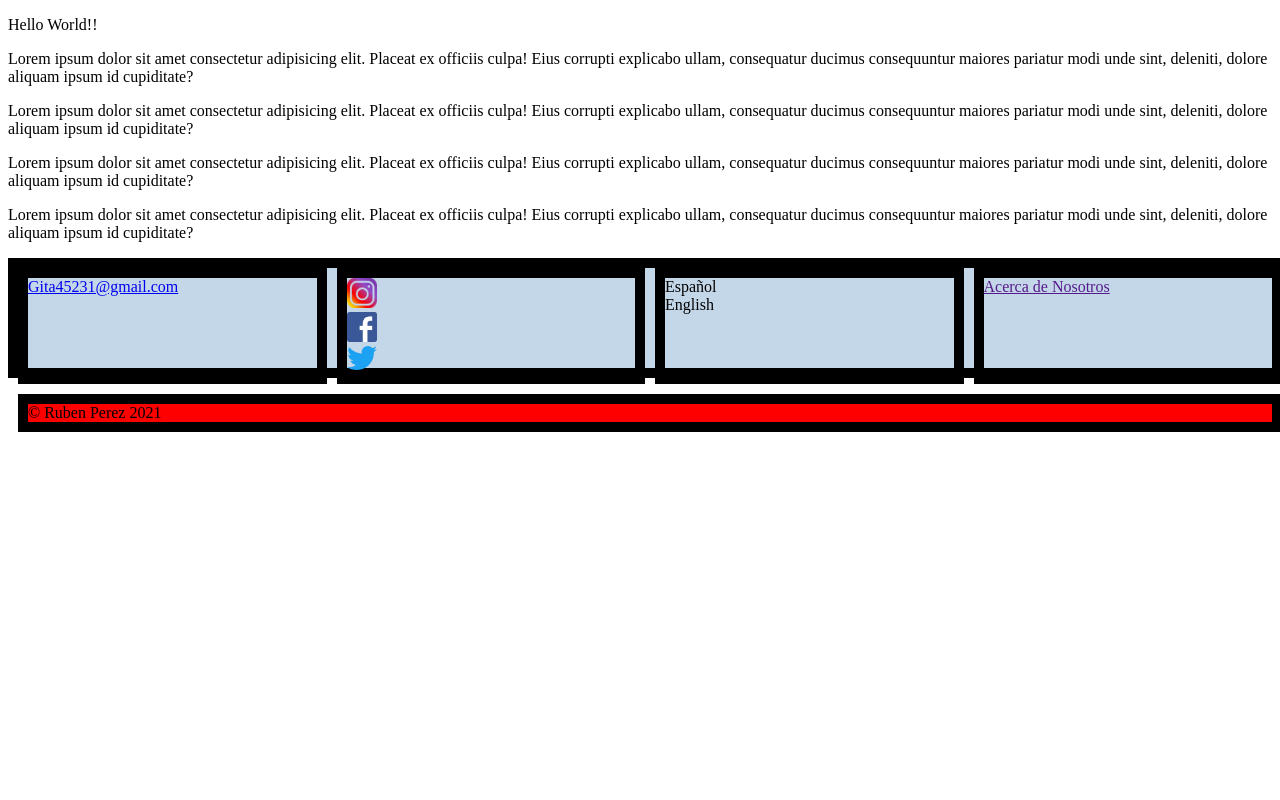
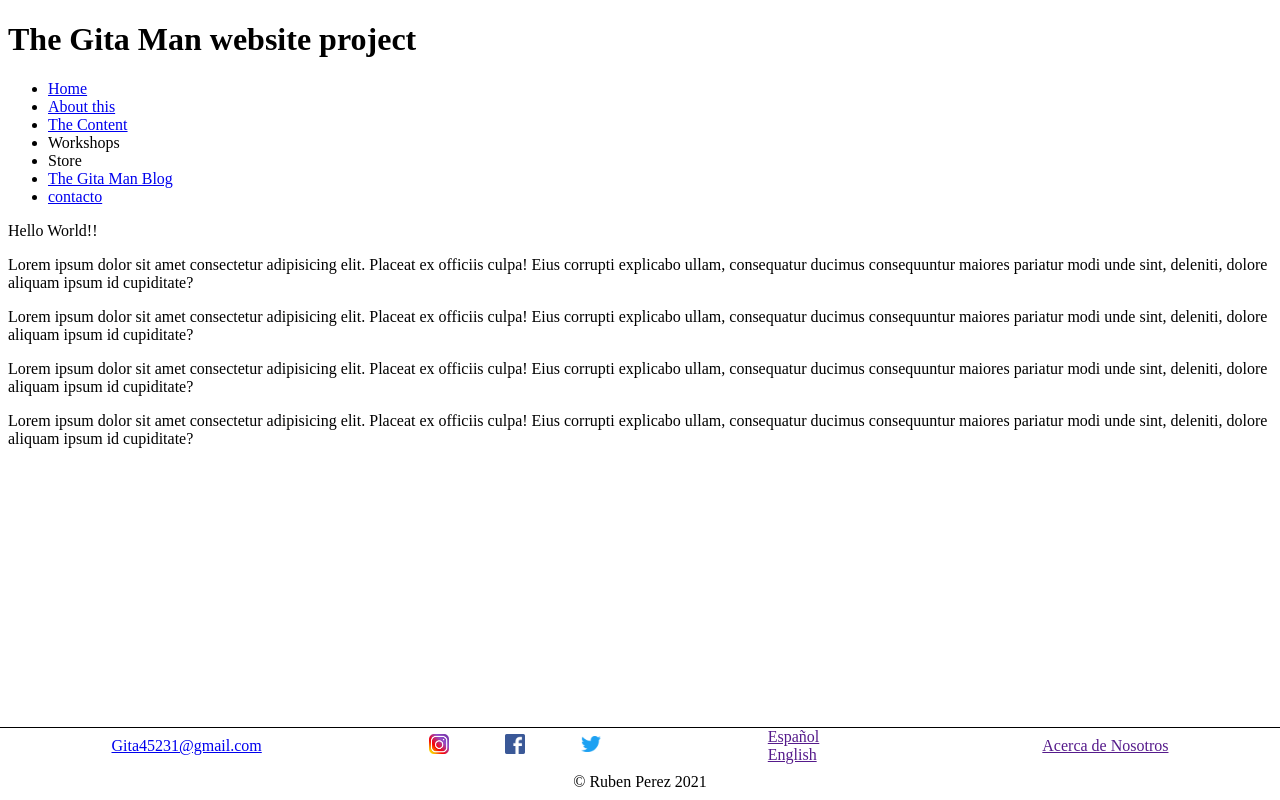
Before and after one commit to rubenperezjimenez/GitaRepository, a plain HTML site: page index.html in a window 1280 px wide. Drawn offline with Linux system fonts and the light colour scheme.

Commit message:
footer ok

```diff
--- a/estilos.css
+++ b/estilos.css
@@ -1,13 +1,30 @@
+.body {
+    font-family: 'Prompt', sans-serif;
+}
+
+.header{
+    font-family: 'Prompt', sans-serif;
+}
+
+.footer{
+    font-family: 'Prompt', sans-serif;
+}
 .footerContainer {
+    position: fixed;
+    /*padding: 10px 10px 10px 10px;*/
+    bottom: 0;
+    right:0;
+    width: 95%;
+
+
+
     width: 100%;
-    height: 100px;
-    background-color: rgb(196, 215, 233);
-    border: black solid 10px;
+    border-top: black solid 1px;
     display: grid;
-    grid-template-columns: 4fr 4fr 4fr 4fr;
-    grid-template-rows: 2fr 2fr;
-    column-gap: 10px;
-    row-gap: 10px;
+    grid-template-columns: repeat (4, 1fr);
+    grid-template-rows: 3fr 3fr;
+    column-gap: 0px;
+    row-gap: 0px;
     grid-template-areas:
         "email social languages about"
         /* No es correcto que un mismo elemento ocupe todas las columnas de una misma fila, a menos que ocupe otra columna en otra fila generando una forma de L */
@@ -18,37 +35,35 @@
 
     justify-content: center;
     align-content: center;*/
+
 }
 
-.Item {
-    border: black solid 10px;
-    background-color:white;
+.box {
+    border: white solid 0px;
+    display:flex;
+    align-items: center;
+    justify-content: center;
 }
 
-.ItemEmail {
-    border: black solid 10px;
+.Email {
     grid-area: email;
 }
 
-.ItemAboutUs {
-    border: black solid 10px;
+.AboutUs {
     grid-area: about;
 }
 
-.ItemSocial {
-    border: black solid 10px;
-
+.Social {
     grid-area: social;
+    justify-content:space-evenly;
 }
 
-.ItemCopyright {
-    border: black solid 10px;
+.Copyright {
     grid-area: copyRight;
-    background-color:red;
+
 }
 
-.ItemLanguages {
-    border: black solid 10px;
-
+.Languages {
+    display:grid;
     grid-area: languages;
 }
--- a/index.html
+++ b/index.html
@@ -6,35 +6,61 @@
     <meta http-equiv="X-UA-Compatible" content="IE=edge">
     <meta name="viewport" content="width=device-width, initial-scale=1.0">
     <title>Document</title>
+    <link rel="preconnect" href="https://fonts.googleapis.com">
+    <link rel="preconnect" href="https://fonts.gstatic.com" crossorigin>
+    <link href="https://fonts.googleapis.com/css2?family=Prompt:wght@300&display=swap" rel="stylesheet">
     <link rel="stylesheet" href="estilos.css">
 
 </head>
 
 <body>
+    <header>
+        <h1>The Gita Man website project</h1>
+        <nav>
+            <ul>
+                <li><a href="./index.html">Home</a></li>
+                <li><a href="#About this">About this</a></li>
+                <li><a href="./Content.html"> The Content</a></li>
+                <li>Workshops</li>
+                <li>Store</li>
+                <li> <a href="#The Gita Man Blog">The Gita Man Blog</a></li>
+                <li><a href="./contacto.html"> contacto</a></li>
+            </ul>
+        </nav>
+    </header>
     <p>Hello World!!</p>
-    <p>Lorem ipsum dolor sit amet consectetur adipisicing elit. Placeat ex officiis culpa! Eius corrupti explicabo ullam, consequatur ducimus consequuntur maiores pariatur modi unde sint, deleniti, dolore aliquam ipsum id cupiditate?</p>
-    <p>Lorem ipsum dolor sit amet consectetur adipisicing elit. Placeat ex officiis culpa! Eius corrupti explicabo ullam, consequatur ducimus consequuntur maiores pariatur modi unde sint, deleniti, dolore aliquam ipsum id cupiditate?</p>
-    <p>Lorem ipsum dolor sit amet consectetur adipisicing elit. Placeat ex officiis culpa! Eius corrupti explicabo ullam, consequatur ducimus consequuntur maiores pariatur modi unde sint, deleniti, dolore aliquam ipsum id cupiditate?</p>
-    <p>Lorem ipsum dolor sit amet consectetur adipisicing elit. Placeat ex officiis culpa! Eius corrupti explicabo ullam, consequatur ducimus consequuntur maiores pariatur modi unde sint, deleniti, dolore aliquam ipsum id cupiditate?</p>
+    <p>Lorem ipsum dolor sit amet consectetur adipisicing elit. Placeat ex officiis culpa! Eius corrupti explicabo
+        ullam, consequatur ducimus consequuntur maiores pariatur modi unde sint, deleniti, dolore aliquam ipsum id
+        cupiditate?</p>
+    <p>Lorem ipsum dolor sit amet consectetur adipisicing elit. Placeat ex officiis culpa! Eius corrupti explicabo
+        ullam, consequatur ducimus consequuntur maiores pariatur modi unde sint, deleniti, dolore aliquam ipsum id
+        cupiditate?</p>
+    <p>Lorem ipsum dolor sit amet consectetur adipisicing elit. Placeat ex officiis culpa! Eius corrupti explicabo
+        ullam, consequatur ducimus consequuntur maiores pariatur modi unde sint, deleniti, dolore aliquam ipsum id
+        cupiditate?</p>
+    <p>Lorem ipsum dolor sit amet consectetur adipisicing elit. Placeat ex officiis culpa! Eius corrupti explicabo
+        ullam, consequatur ducimus consequuntur maiores pariatur modi unde sint, deleniti, dolore aliquam ipsum id
+        cupiditate?</p>
     <footer>
         <div class="footerContainer">
-            <div class="ItemCopyright">© Ruben Perez 2021</div>
-            <div class="ItemEmail">
+            <div class="box Copyright">© Ruben Perez 2021</div>
+            <div class="box Email">
                 <a href="Gita45231@gmail.com">Gita45231@gmail.com</a>
             </div>
-            <div class="ItemAboutUs">
+            <div class="box AboutUs">
                 <a href="">Acerca de Nosotros</a>
             </div>
-            <div class="ItemLanguages">
-                <div>Español</div>
-                <div>English</div>
+            <div class="box Languages">
+                <div><a href="">Español</a> </div>
+                <div><a href="">English</a> </div>
+
             </div>
-            <div class="ItemSocial">
-                <a href=""><img width=30px src="./iconos/instagram.png" alt="Instagram Link"></a>
-                <br>
-                <a href=""><img  width=30px src="./iconos/facebook.png" alt="Facebook Link"></a>
-                <br>
-                <a href=""><img  width=30px src="./iconos/twitter.png" alt="Twitter Link"></a>
+            <div class="box Social">
+                <a href=""><img width=20px src="./iconos/instagram.png" alt="Instagram Link"></a>
+
+                <a href=""><img width=20px src="./iconos/facebook.png" alt="Facebook Link"></a>
+
+                <a href=""><img width=20px src="./iconos/twitter.png" alt="Twitter Link"></a>
             </div>
         </div>
 
```
